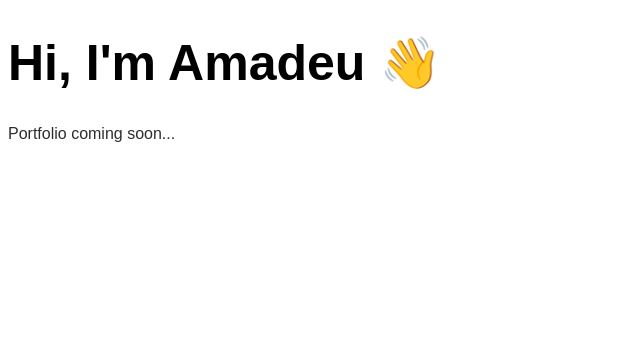
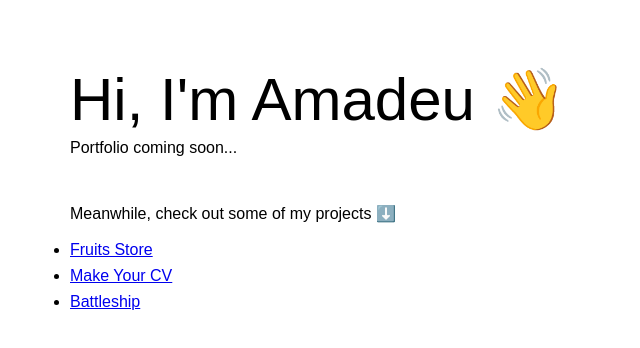
Before and after one commit to amadeuio/portfolio, a React (Vite) app: page / in a window 1280 px wide. Shown: the top 348 px of the page, without its empty margins (0-640 px from the left). Built offline with nearby package versions, Linux system fonts and the light colour scheme.

Commit message:
Add SASS and ComingSoon component

```diff
--- a/package.json
+++ b/package.json
@@ -22,6 +22,7 @@
     "eslint": "^8.57.0",
     "eslint-plugin-react-hooks": "^4.6.0",
     "eslint-plugin-react-refresh": "^0.4.6",
+    "sass": "^1.74.1",
     "typescript": "^5.2.2",
     "vite": "^5.2.0"
   }
--- a/src/App.tsx
+++ b/src/App.tsx
@@ -1,8 +1,9 @@
+import ComingSoon from "./components/ComingSoon/ComingSoon";
+
 function App() {
   return (
     <>
-      <h1>Hi, I'm Amadeu 👋</h1>
-      <p>Portfolio coming soon...</p>
+      <ComingSoon />
     </>
   );
 }
--- /dev/null
+++ b/src/components/ComingSoon/ComingSoon.module.scss
@@ -0,0 +1,27 @@
+.comingSoon {
+  padding: 70px;
+  gap: 50px;
+  display: flex;
+  flex-direction: column;
+
+  .title,
+  .projects {
+    display: flex;
+    flex-direction: column;
+  }
+
+  .title {
+    gap: 10px;
+  }
+
+  .projects {
+    gap: 20px;
+
+    .list {
+      list-style-type: disc;
+      display: flex;
+      flex-direction: column;
+      gap: 10px;
+    }
+  }
+}
--- /dev/null
+++ b/src/components/ComingSoon/ComingSoon.tsx
@@ -0,0 +1,34 @@
+import styles from "./ComingSoon.module.scss";
+
+const ComingSoon = () => {
+  return (
+    <div className={styles.comingSoon}>
+      <div className={styles.title}>
+        <h1>Hi, I'm Amadeu 👋</h1>
+        <p>Portfolio coming soon...</p>
+      </div>
+      <div className={styles.projects}>
+        <p> Meanwhile, check out some of my projects ⬇️</p>
+        <ul className={styles.list}>
+          <li>
+            <a href="https://github.com/amadeuio/fruits-store" target="_blank">
+              Fruits Store
+            </a>
+          </li>
+          <li>
+            <a href="https://github.com/amadeuio/make-your-cv" target="_blank">
+              Make Your CV
+            </a>
+          </li>
+          <li>
+            <a href="https://github.com/amadeuio/battleship" target="_blank">
+              Battleship
+            </a>
+          </li>
+        </ul>
+      </div>
+    </div>
+  );
+};
+
+export default ComingSoon;
--- a/src/index.css
+++ b/src/globalStyles/global.scss
@@ -3,9 +3,9 @@ html {
 }
 
 h1 {
-  font-size: 50px;
+  font-size: 60px;
 }
 
-p {
-  color: rgb(45, 45, 45);
+#root {
+  display: flex;
 }
--- /dev/null
+++ b/src/globalStyles/reset.scss
@@ -0,0 +1,48 @@
+/* http://meyerweb.com/eric/tools/css/reset/
+   v2.0 | 20110126
+   License: none (public domain)
+*/
+
+html, body, div, span, applet, object, iframe,
+h1, h2, h3, h4, h5, h6, p, blockquote, pre,
+a, abbr, acronym, address, big, cite, code,
+del, dfn, em, img, ins, kbd, q, s, samp,
+small, strike, strong, sub, sup, tt, var,
+b, u, i, center,
+dl, dt, dd, ol, ul, li,
+fieldset, form, label, legend,
+table, caption, tbody, tfoot, thead, tr, th, td,
+article, aside, canvas, details, embed,
+figure, figcaption, footer, header, hgroup,
+menu, nav, output, ruby, section, summary,
+time, mark, audio, video {
+	margin: 0;
+	padding: 0;
+	border: 0;
+	font-size: 100%;
+	font: inherit;
+	vertical-align: baseline;
+}
+/* HTML5 display-role reset for older browsers */
+article, aside, details, figcaption, figure,
+footer, header, hgroup, menu, nav, section {
+	display: block;
+}
+body {
+	line-height: 1;
+}
+ol, ul {
+	list-style: none;
+}
+blockquote, q {
+	quotes: none;
+}
+blockquote:before, blockquote:after,
+q:before, q:after {
+	content: '';
+	content: none;
+}
+table {
+	border-collapse: collapse;
+	border-spacing: 0;
+}
--- a/src/main.tsx
+++ b/src/main.tsx
@@ -1,7 +1,8 @@
 import React from "react";
 import ReactDOM from "react-dom/client";
 import App from "./App.tsx";
-import "./index.css";
+import "./globalStyles/reset.scss";
+import "./globalStyles/global.scss";
 
 ReactDOM.createRoot(document.getElementById("root")!).render(
   <React.StrictMode>
```
Also changed, not shown: 1 other file (tests, documents, lock files or other folders).
